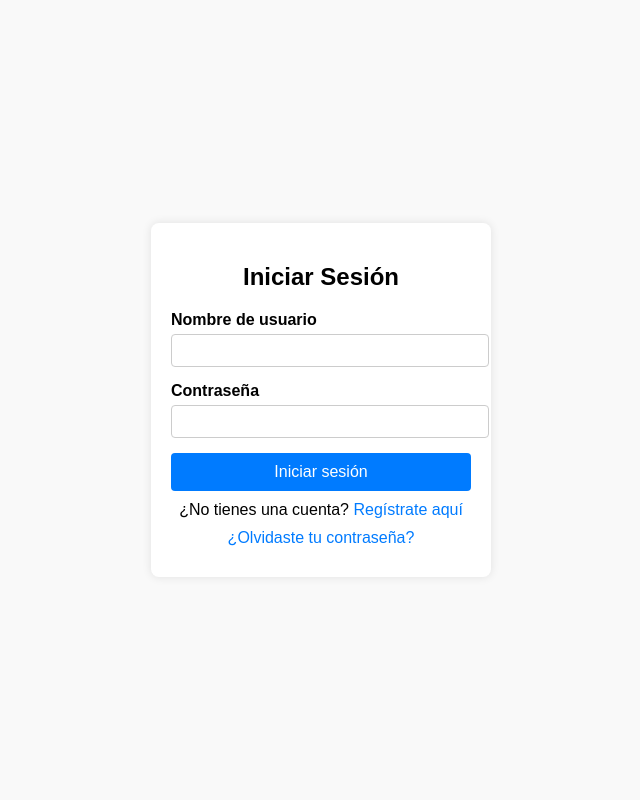
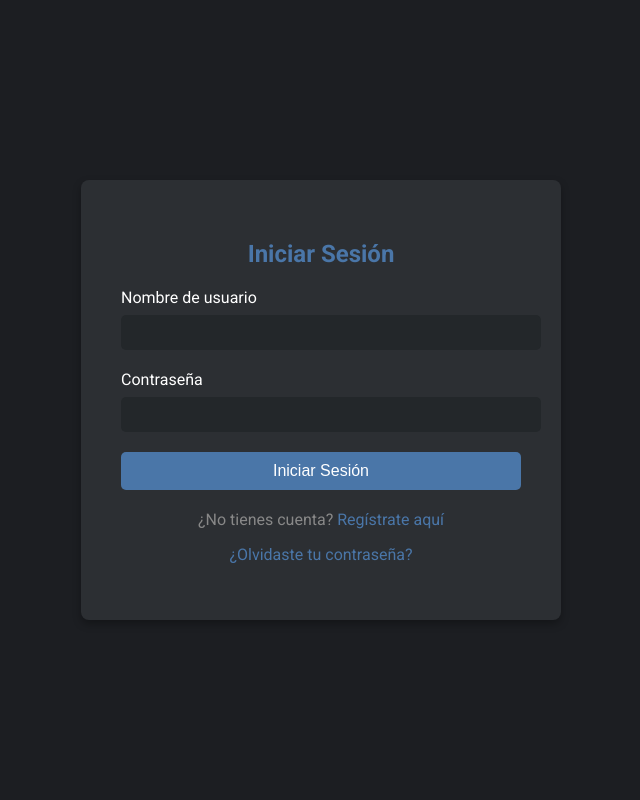
Before and after one commit to Diego-A-Cabrera/PDS, a PHP site: page /login.php in a window 1280 px wide. Shown: the whole page, without its empty margins (319-959 px from the left). Run offline with PHP 8.4, Linux system fonts and the light colour scheme.

Commit message:
Add files via upload

```diff
--- a/login.php
+++ b/login.php
@@ -32,7 +32,6 @@ if ($_SERVER["REQUEST_METHOD"] == "POST") {
                     $logStmt = $pdo->prepare("INSERT INTO user_logs (user_id, action, timestamp) VALUES (:user_id, 'login', NOW())");
                     $logStmt->execute(['user_id' => $user['id']]);
 
-
                     // Redirigir al usuario según su rol
                     if ($user['role'] === 'administrador') {
                         header("Location: admin_dashboard.php");
@@ -60,16 +59,90 @@ if ($_SERVER["REQUEST_METHOD"] == "POST") {
     <meta charset="UTF-8">
     <meta name="viewport" content="width=device-width, initial-scale=1.0">
     <title>Iniciar Sesión</title>
-    <link rel="stylesheet" href="styles.css">
+    <link href="https://fonts.googleapis.com/css?family=Roboto:400,700&display=swap" rel="stylesheet">
     <style>
+        body {
+            font-family: 'Roboto', sans-serif;
+            background-color: #1c1e22; /* Fondo oscuro */
+            color: white;
+            margin: 0;
+            padding: 0;
+            display: flex;
+            justify-content: center;
+            align-items: center;
+            height: 100vh;
+        }
+
+        .login-container {
+            background-color: #2c2f33;
+            padding: 40px;
+            border-radius: 8px;
+            box-shadow: 0 4px 8px rgba(0, 0, 0, 0.3);
+            max-width: 400px;
+            width: 100%;
+        }
+
+        h2 {
+            text-align: center;
+            color: #4a76a8;
+            margin-bottom: 20px;
+        }
+
+        label {
+            display: block;
+            margin-bottom: 8px;
+            color: white;
+        }
+
+        input[type="text"], input[type="password"] {
+            width: 100%;
+            padding: 10px;
+            margin-bottom: 20px;
+            border: none;
+            border-radius: 5px;
+            background-color: #23272a;
+            color: white;
+        }
+
+        input[type="submit"] {
+            width: 100%;
+            padding: 10px;
+            background-color: #4a76a8;
+            color: white;
+            border: none;
+            border-radius: 5px;
+            cursor: pointer;
+            font-size: 16px;
+        }
+
+        input[type="submit"]:hover {
+            background-color: #3c5a7b;
+        }
+
         .error-message {
             color: #D8000C;
             background-color: #FFBABA;
             border: 1px solid #D8000C;
             border-radius: 5px;
             padding: 10px;
-            margin-bottom: 10px;
+            margin-bottom: 20px;
             font-size: 14px;
+            text-align: center;
+        }
+
+        .footer {
+            margin-top: 20px;
+            text-align: center;
+            color: #888;
+        }
+
+        .footer a {
+            color: #4a76a8;
+            text-decoration: none;
+        }
+
+        .footer a:hover {
+            text-decoration: underline;
         }
     </style>
 </head>
@@ -77,22 +150,26 @@ if ($_SERVER["REQUEST_METHOD"] == "POST") {
 <body>
     <div class="login-container">
         <h2>Iniciar Sesión</h2>
+
+        <!-- Mostrar un mensaje de error si es necesario -->
         <?php if ($error): ?>
             <div class="error-message"><?php echo htmlspecialchars($error); ?></div>
         <?php endif; ?>
+
         <form method="POST" action="login.php">
-            <div class="input-group">
-                <label for="username">Nombre de usuario</label>
-                <input type="text" name="username" id="username" required>
-            </div>
-            <div class="input-group">
-                <label for="password">Contraseña</label>
-                <input type="password" name="password" id="password" required>
-            </div>
-            <button type="submit" class="btn-login">Iniciar sesión</button>
-            <p>¿No tienes una cuenta? <a href="register.php">Regístrate aquí</a></p>
-            <p><a href="password_reset.php">¿Olvidaste tu contraseña?</a></p> <!-- Enlace para recuperar contraseña -->
+            <label for="username">Nombre de usuario</label>
+            <input type="text" name="username" id="username" required>
+
+            <label for="password">Contraseña</label>
+            <input type="password" name="password" id="password" required>
+
+            <input type="submit" value="Iniciar Sesión">
         </form>
+
+        <div class="footer">
+            <p>¿No tienes cuenta? <a href="register.php">Regístrate aquí</a></p>
+            <p><a href="password_reset.php">¿Olvidaste tu contraseña?</a></p>
+        </div>
     </div>
 </body>
 
```
Also changed, not shown: dashboard.php (+30 -33 lines), pds.sql (+11 -3 lines).
